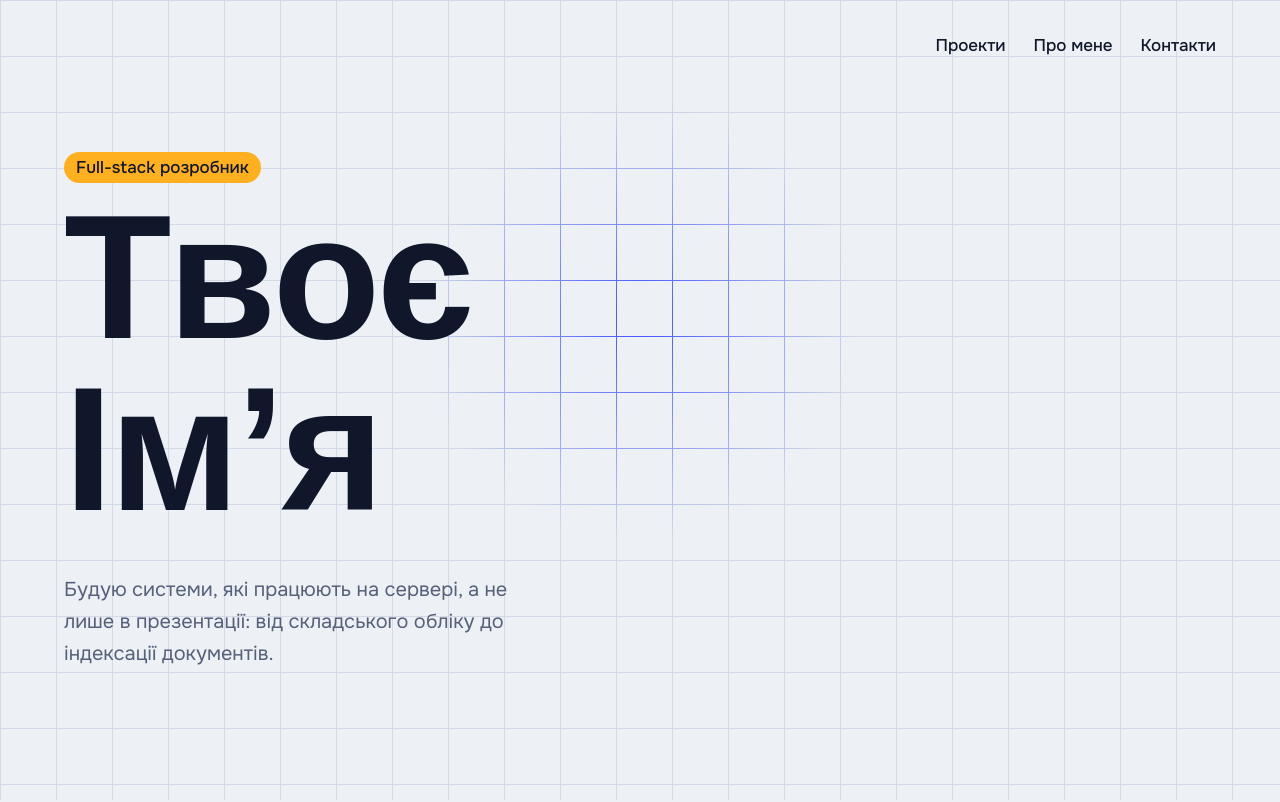
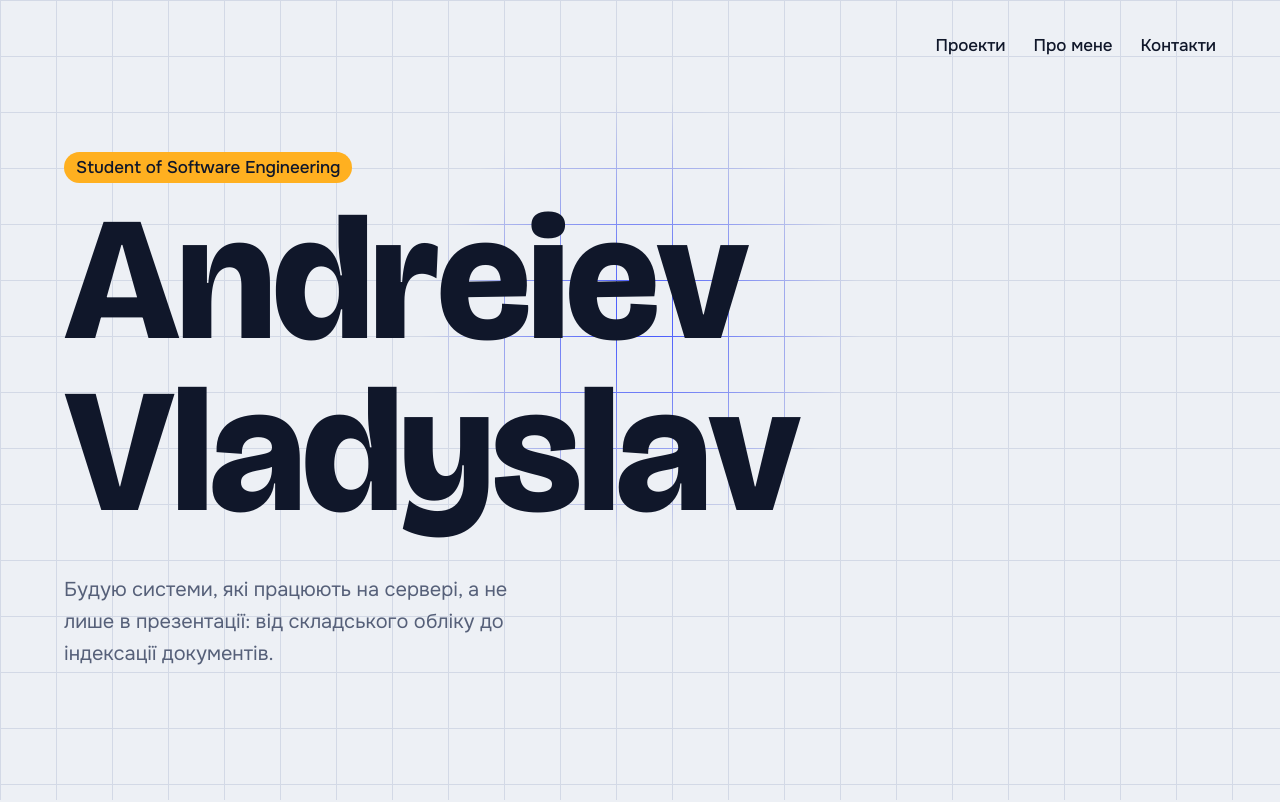
Before and after one commit to pelmenchik52/MyPortfolio, a React (Vite) app: page / in a window 1280 px wide. Shown: the top 802 px of the page. Built offline with nearby package versions, Linux system fonts and the light colour scheme.

Commit message:
Some changes in data.js and main.jsx

```diff
--- a/index.html
+++ b/index.html
@@ -3,7 +3,7 @@
   <head>
     <meta charset="UTF-8" />
     <meta name="viewport" content="width=device-width, initial-scale=1.0" />
-    <title>Портфоліо розробника</title>
+    <title>Vladyslav Andreiev's portfolio</title>
     <link rel="preconnect" href="https://fonts.googleapis.com" />
     <link rel="preconnect" href="https://fonts.gstatic.com" crossorigin />
     <link href="https://fonts.googleapis.com/css2?family=Bricolage+Grotesque:opsz,wght@12..96,500;12..96,800&family=Onest:wght@400;500&display=swap" rel="stylesheet" />
--- a/src/data.js
+++ b/src/data.js
@@ -3,8 +3,8 @@
 // ============================================================
 
 export const profile = {
-  name: 'Твоє Імʼя',                       // ← ім'я (великий заголовок)
-  role: 'Full-stack розробник',            // ← посада
+  name: 'Andreiev Vladyslav',
+  role: 'Student of Software Engineering',            // ← посада
   intro: 'Будую системи, які працюють на сервері, а не лише в презентації: від складського обліку до індексації документів.', // ← короткий опис
   about: [                                  // ← блок «Про мене», кожен рядок — абзац
     'Тут розкажи про себе: чим займаєшся, що навчаєшся робити, що тебе цікавить.',
```
